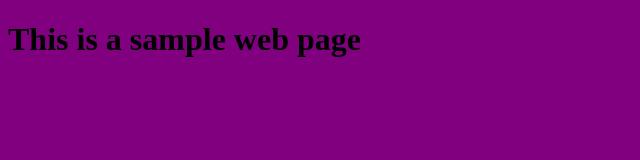
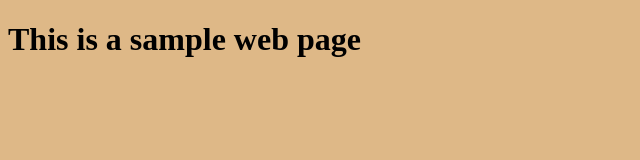
Before and after one commit to Ankit687/DevOps_test1, a plain HTML site: page index.html in a window 1280 px wide. Shown: the whole page, without its empty margins (0-640 px from the left). Drawn offline with Linux system fonts and the light colour scheme.

Commit message:
third commit

```diff
--- a/index.html
+++ b/index.html
@@ -7,7 +7,7 @@
     <title>Sample Page</title>
 </head>
 
-<body style="background: purple;">
+<body style="background: burlywood;">
     <h1>This is a sample web page</h1>
 </body>
 
```
Also changed, not shown: 1 other file.
